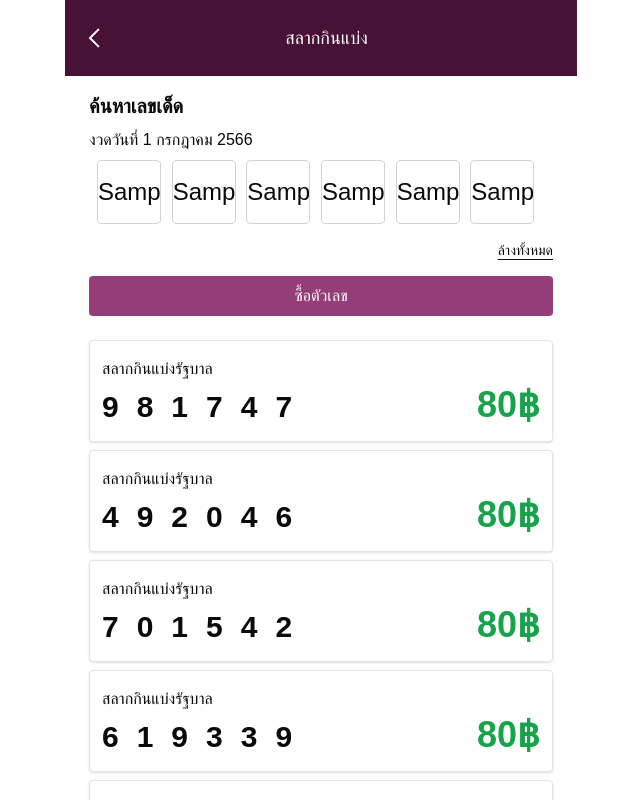
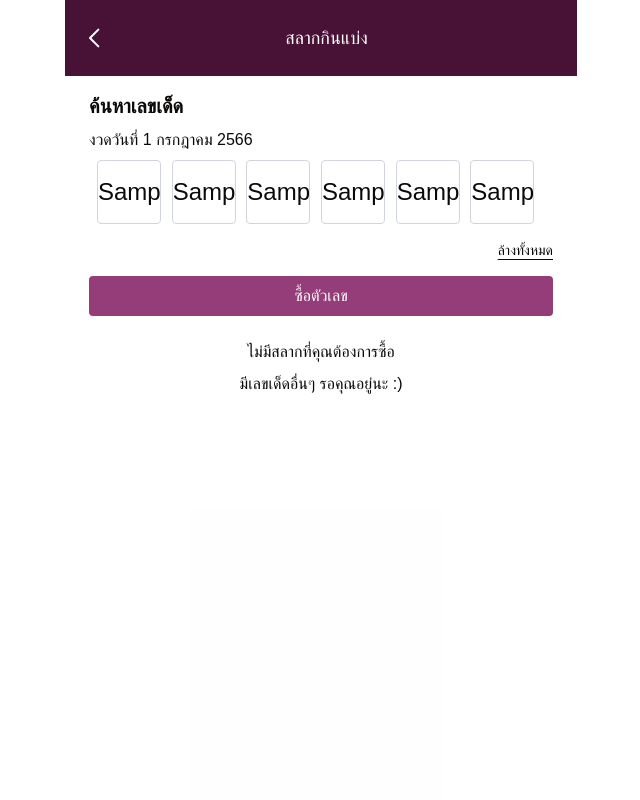
Before and after one commit to WebmasterCamp/ywc19-hackathon-j, a Next.js app: page /huay in a window 1280 px wide. Both pictures are taken after typing "Sample", "Sample", "Sample", "Sample", "Sample", "Sample" into the empty fields and a click on the button "ซื้อตัวเลข". Shown: the top 800 px of the page, without its empty margins (319-959 px from the left). Built offline with nearby package versions, Linux system fonts and the light colour scheme; a web font is replaced by a local one.

Commit message:
fix search bug

```diff
--- a/src/components/LotterySearchResult.tsx
+++ b/src/components/LotterySearchResult.tsx
@@ -4,13 +4,15 @@ import huays from '@/data/huays';
 
 interface LotterySearchResultsProps {
   numbers: string[];
+  lottoCart: any[];
+  setLottoCart: React.Dispatch<React.SetStateAction<any[]>>;
 }
 
-const LotterySearchResults: FC<LotterySearchResultsProps> = ({ numbers }) => {
-  const [lottoCart, setLottoCart] = useState<any[]>([]);
+const LotterySearchResults: FC<LotterySearchResultsProps> = ({ numbers, lottoCart, setLottoCart }) => {
 
   // TODO: add lotto to cart if not in cart, remove if in cart
   const addLottoToCart = (lotto: any) => {
+    console.log('addLottoToCart')
     if (lottoCart.includes(lotto)) {
       setLottoCart(lottoCart.filter((lottoItem) => lottoItem !== lotto));
     } else {
@@ -22,24 +24,9 @@ const LotterySearchResults: FC<LotterySearchResultsProps> = ({ numbers }) => {
     <>
       <div>
         {numbers.length === 0 ? (
-          <ul className="space-y-2">
-            {huays.map((huay, index) => (
-              <li
-                key={index}
-                onClick={() => addLottoToCart(huay)}
-                className={`transition-all ease-in-out duration-200 w-full rounded px-3 py-4 bg-white border shadow flex gap-0 ${
-                  lottoCart.includes(huay) ? 'bg-green-100' : ''
-                }`}
-              >
-                <div className="w-2/3 space-y-2">
-                  <p>สลากกินแบ่งรัฐบาล</p>
-                  <p className="font-bold text-3xl tracking-[.6em]">{huay}</p>
-                </div>
-                <div className="w-1/3 flex justify-end items-end">
-                  <p className="text-green-600 font-bold text-4xl">80฿</p>
-                </div>
-              </li>
-            ))}
+          <ul className="space-y-2 flex flex-col justify-center items-center">
+            <div>ไม่มีสลากที่คุณต้องการซื้อ</div>
+            <div>มีเลขเด็ดอื่นๆ รอคุณอยู่นะ :) </div>
           </ul>
         ) : (
           <ul className="w-full space-y-2">
@@ -48,7 +35,7 @@ const LotterySearchResults: FC<LotterySearchResultsProps> = ({ numbers }) => {
                 key={index}
                 onClick={() => addLottoToCart(number)}
                 className={`transition-all ease-in-out duration-200 w-full rounded px-3 py-4 bg-white border shadow flex gap-0 ${
-                  lottoCart.includes(number) ? 'bg-green-100' : ''
+                  lottoCart.includes(number) ? 'bg-green-200' : ''
                 }`}
               >
                 <div className="w-2/3 space-y-2">
--- a/src/pages/huay.tsx
+++ b/src/pages/huay.tsx
@@ -1,7 +1,7 @@
 import LotteryInput from '@/components/LotteryInput';
 import LotterySearchResults from '@/components/LotterySearchResult';
 import { NextPage } from 'next';
-import { useState } from 'react';
+import { use, useEffect, useState } from 'react';
 import { Noto_Sans_Thai_Looped, Bai_Jamjuree } from 'next/font/google';
 import huays from '@/data/huays';
 
@@ -19,6 +19,7 @@ const baiJamjuree = Bai_Jamjuree({
 
 const HomePage: NextPage = () => {
   const [searchResults, setSearchResults] = useState<string[]>([...huays]);
+  const [lottoCart, setLottoCart] = useState<any[]>([]);
 
   const numberArray = huays;
 
@@ -37,7 +38,7 @@ const HomePage: NextPage = () => {
           break;
         }
       }
-
+      console.log(match, number, array)
       if (match) {
         checkArray = [...checkArray, number];
       }
@@ -78,8 +79,23 @@ const HomePage: NextPage = () => {
         <h1 className="text-xl font-semibold">ค้นหาเลขเด็ด</h1>
         <p>งวดวันที่ 1 กรกฎาคม 2566</p>
         <LotteryInput onSubmit={handleSearch} />
-        <LotterySearchResults numbers={searchResults} />
+        <LotterySearchResults numbers={searchResults} lottoCart={lottoCart} setLottoCart={setLottoCart} />
       </div>
+      {
+        lottoCart.length != 0 ?
+          <div className="w-screen fixed bottom-0">
+            <div className="mx-auto h-full max-w-lg  rounded-t-xl flex justify-between items-center px-8 py-4 bg-white border-2 shadow-xl">
+              <div className='flex flex-col font-bold'>
+                <div>จำนวนสลากที่เลือก</div>
+                <div className='flex flex-row items-end gap-2'><div className=' text-xl'>{lottoCart.length}</div> ใบ</div>
+              </div>
+              <button className=' font-bold p-4 bg-green-500 rounded-md text-xl'>
+                ตรวจสอบฉลาก
+              </button>
+            </div>
+          </div>
+          : null
+      }
     </div>
   );
 };
```
